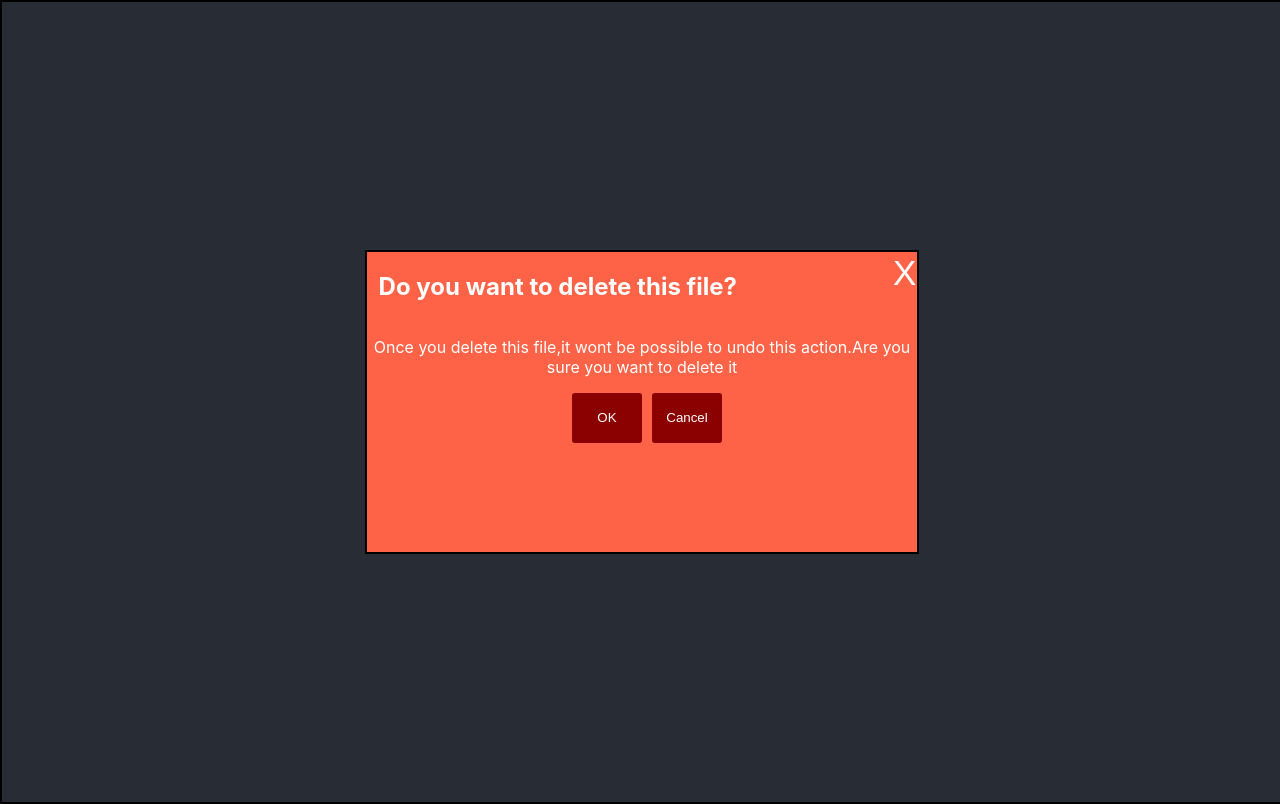
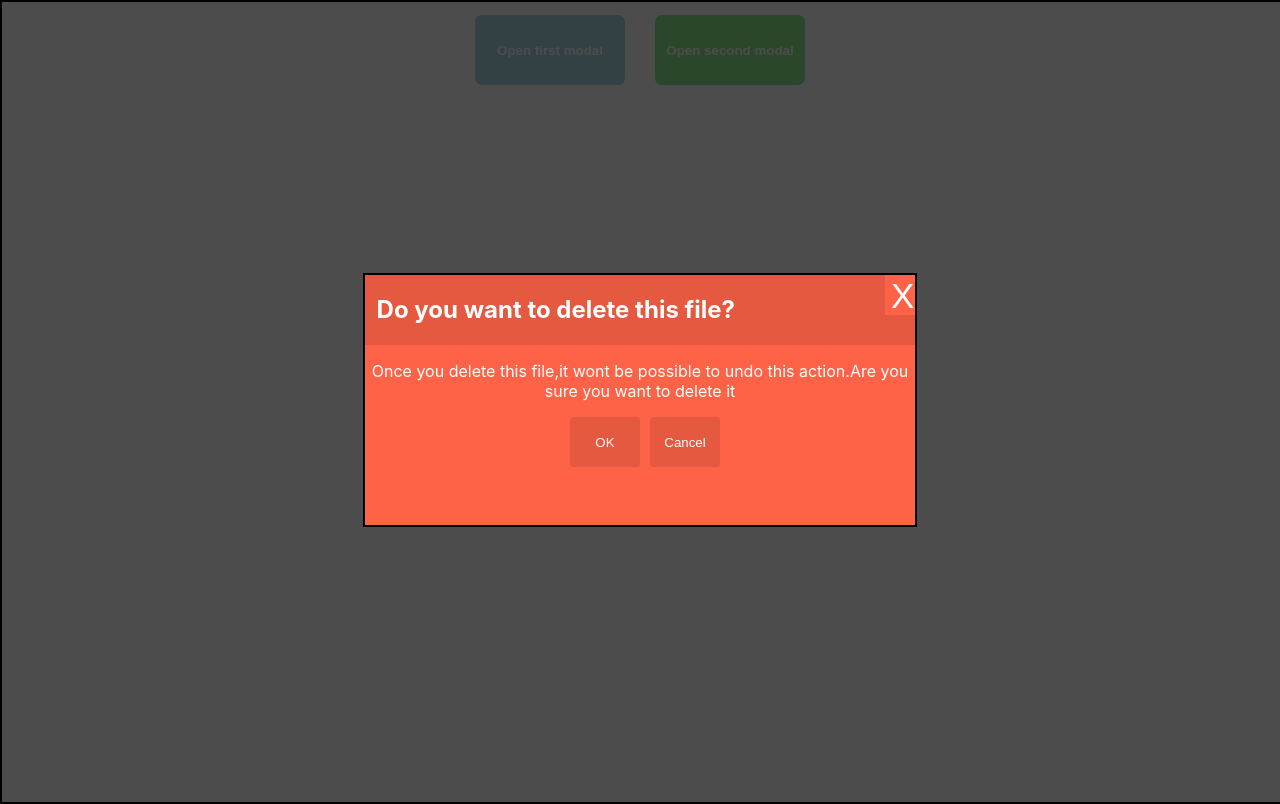
Before and after one commit to lerainit/hometask1_react, a React (Create React App) app: page / in a window 1280 px wide. Both pictures are taken after a click on the button "Open first modal". Built offline with nearby package versions, Linux system fonts and the light colour scheme.

Commit message:
feat:styles updates

```diff
--- a/src/App.js
+++ b/src/App.js
@@ -53,7 +53,7 @@ return(
 
 </div>
 { isOpenModal &&
-<Modal color ={color} backgroundColor ={backgroundColor} actions = {actions} text={text} header={header} handleClick={()=>{this.setState({isOpenModal:false})}} closeButton={closeButton}>
+<Modal color ={color} backgroundColor ={backgroundColor} actions = {actions} text={text} header={header} handleClick={()=>{this.setState({isOpenModal:false})}} closeButton={closeButton} >
 
 
 </Modal>
--- a/src/App.scss
+++ b/src/App.scss
@@ -1,3 +1,6 @@
 .App {
   text-align: center;
+  display:flex;
+  align-items: center;
+  justify-content: center;
 }
--- a/src/components/button/button.jsx
+++ b/src/components/button/button.jsx
@@ -1,4 +1,5 @@
 import React,{PureComponent} from 'react'
+import './button.scss'
 
 class Button extends PureComponent{
 
@@ -8,7 +9,7 @@ render(){
    const {children,handleClick,backgroundColor,text} = this.props
 return(
  <>
-<button style = {{backgroundColor}} onClick ={handleClick}>{text}</button>
+<button  className = 'main_button' style = {{backgroundColor}} onClick ={handleClick}>{text}</button>
 
 
 
--- a/src/components/button/button.scss
+++ b/src/components/button/button.scss
@@ -0,0 +1,11 @@
+.main_button{
+    width: 150px;
+    height: 70px;
+    border-radius: 7px;
+    border: none;
+    display: block;
+    margin: 15px;
+    color: #fff;
+    font-weight: bold;
+
+}
--- a/src/components/modal/Modal.jsx
+++ b/src/components/modal/Modal.jsx
@@ -7,13 +7,14 @@ import './modal.scss';
 class Modal extends PureComponent{
 
     render(){
-  const {actions,text,header,handleClick,backgroundColor,color,closeButton}  = this.props
+  const {actions,text,header,handleClick,backgroundColor,color,closeButton,}  = this.props
 
 return(
 <>
 
-<div className='modal' >
-  <div className='modal_main_container' style={{backgroundColor,color}} text ={text} header={header} handleClick={handleClick} >
+<div className='modal'  >
+  <div className='outer_container'  onClick={handleClick} ></div>
+  <div className='modal_main_container' style={{backgroundColor,color}}  text ={text} header={header} >
 
  <div className='header_container'><h2>{header}</h2>
  { closeButton && <button className='close_btn' onClick={handleClick}>X</button>}</div>
--- a/src/components/modal/modal.scss
+++ b/src/components/modal/modal.scss
@@ -1,14 +1,14 @@
-.modal{
+.outer_container{
     position: absolute;
     width: 100%;
     height: 100vh;
     border: 2px solid black;
     top: 0;
-    background-color: #282c34;
+    background-color: rgba(0,0,0,0.7);
   }
   .modal_main_container{
     width: 550px;
-    height: 300px;
+    height: 250px;
     position: absolute;
     left: 50%;
     top: 50%;
@@ -19,20 +19,23 @@
   }
   .action_btn{width: 70px;
     height: 50px;
-    background-color: darkred;
+    background-color: rgba(0,0,0,0.1);
     border-radius: 3px;
     border: none;
     color: #fff;
     margin-left: 10px;
   }
   .header_container{
+    width: 100%;
+    height: 70px;
+    background-color: rgba(0,0,0,0.1);
     display: flex;
     justify-content: end;
 
   }
   .close_btn{
     width: 30px;
-    height: 30px;
+    height: 40px;
     border: none;
     background-color: tomato;
     color: #fff;
```
